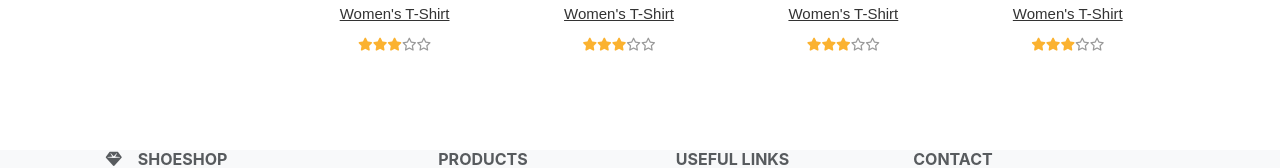
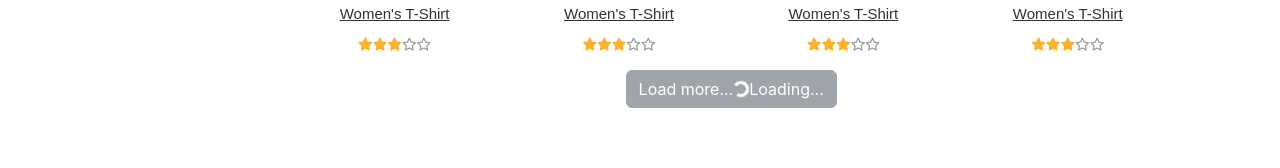
Before and after one commit to yoanarobeva/C4-Nexus-task, a React (Create React App) app in the folder client/: page / in a window 1280 px wide. Shown: the part 592-760 px from the top of the page. Built offline with nearby package versions, Linux system fonts and the light colour scheme.

Commit message:
Loader added

```diff
--- a/client/src/components/LoadMore/LoadMore.js
+++ b/client/src/components/LoadMore/LoadMore.js
@@ -1,5 +1,13 @@
 const LoadMore = () => {
-    return ;
+    return (
+        <div className="text-center">
+            <button className="btn btn-secondary" type="button" disabled>
+                <span>Load more...</span>
+                <span className="spinner-border spinner-border-sm" aria-hidden="true"></span>
+                <span role="status">Loading...</span>
+            </button>
+        </div>
+    );
 }
 
 export default LoadMore;
--- a/client/src/components/ProductsView/ProductsView.js
+++ b/client/src/components/ProductsView/ProductsView.js
@@ -1,5 +1,6 @@
 import Description from "../Description/Description";
 import Filter from "../Filter/Filter";
+import LoadMore from "../LoadMore/LoadMore";
 import ProductGrid from "../ProductGrid/ProductGrid";
 import Sort from "../Sort/Sort";
 
@@ -18,6 +19,7 @@ const ProductsView = () => {
                         <Sort />
                     </div>
                     <ProductGrid />
+                    <LoadMore />
                 </div>
             </div>
         </>
```
Also changed, not shown: client/src/components/Spinner/Spinner.js (added, +11 -0 lines).
